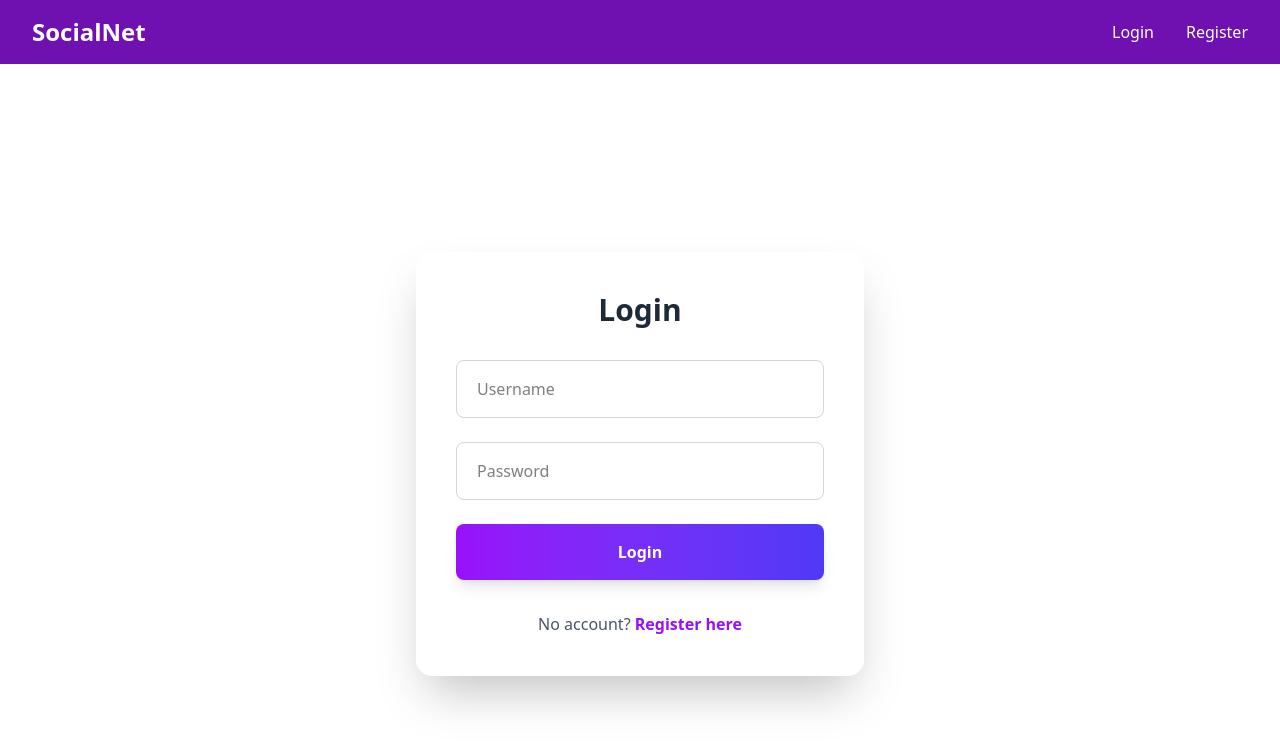
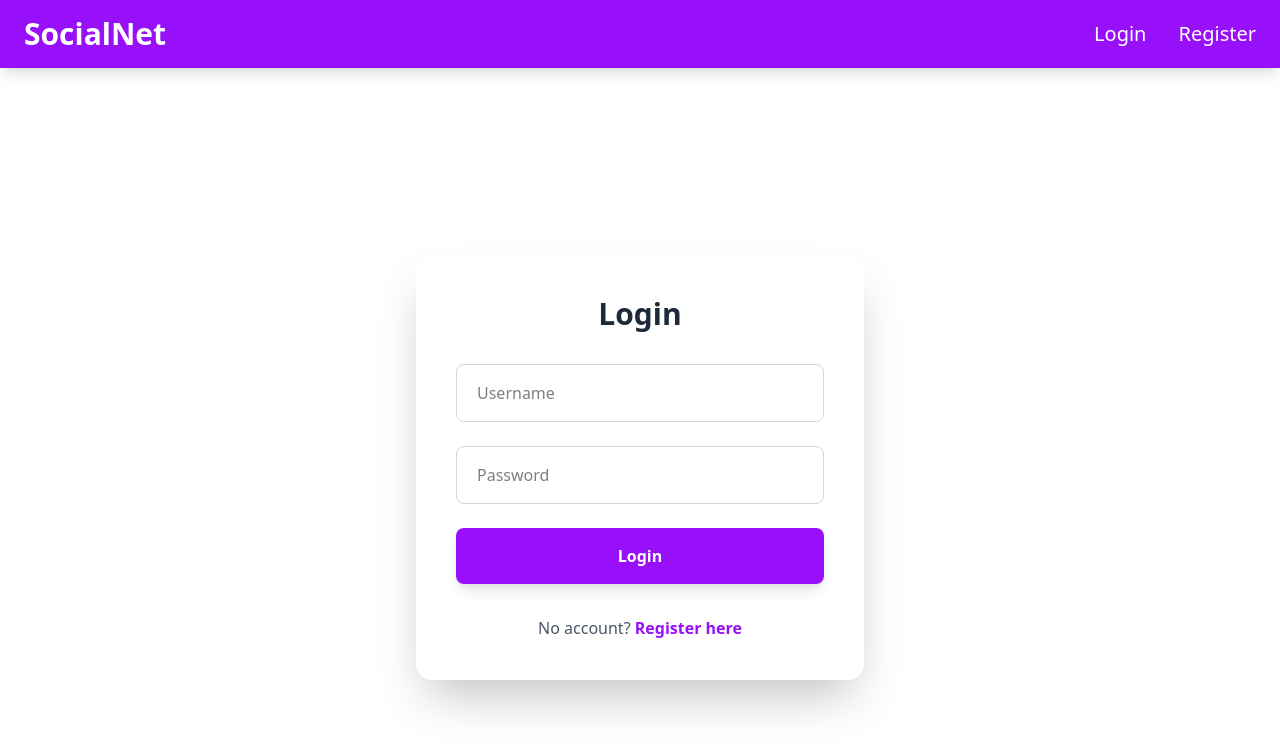
Before and after one commit to SajagGautam/SocialNetMiniProject, a React app in the folder Frontend/: page /login in a window 1280 px wide. Shown: the top 752 px of the page. Built offline with nearby package versions, Linux system fonts and the light colour scheme; the HTML template or start-up script is replaced by a standard one.

Commit message:
Navigation Error Again

```diff
--- a/Frontend/src/components/NavBar.jsx
+++ b/Frontend/src/components/NavBar.jsx
@@ -6,40 +6,47 @@ const Navbar = () => {
   const { user, logout } = useContext(AuthContext);
   const navigate = useNavigate();
 
+  const handleLogout = () => {
+    logout();
+    navigate("/login");
+  };
+
   return (
-    <nav className="bg-purple-800">
-      <div className="max-w-7xl mx-auto px-4 sm:px-6 lg:px-8">
-        <div className="flex justify-between items-center h-16">
-          <Link to="/" className="text-white text-2xl font-bold">
+    <nav className="bg-purple-600 shadow-lg">
+      <div className="max-w-7xl mx-auto px-6 py-4 flex justify-between items-center">
+        <Link to="/" className="text-white text-3xl font-bold">
           SocialNet
         </Link>
+
         <div className="flex items-center space-x-8">
           {user ? (
             <>
-                <Link to="/" className="text-white hover:text-gray-200 transition">
+              <Link to="/" className="text-white text-xl font-medium hover:text-purple-200 transition">
                 Feed
               </Link>
-                <Link to={`/profile/${user.id}`} className="text-white hover:text-gray-200 transition">
+              <Link
+                to={`/profile/${user.id}`}
+                className="text-white text-xl font-medium hover:text-purple-200 transition"
+              >
                 Profile
               </Link>
               <button
-                  onClick={() => { logout(); navigate("/login"); }}
-                  className="bg-white text-purple-600 px-6 py-2 rounded-full font-semibold hover:bg-gray-100 transition"
+                onClick={handleLogout}
+                className="bg-white text-purple-600 px-8 py-3 rounded-full font-bold hover:bg-gray-100 transition shadow-md"
               >
                 Logout
               </button>
             </>
           ) : (
             <>
-                <Link to="/login" className="text-white hover:text-gray-200 transition">
+              <Link to="/login" className="text-white text-xl font-medium hover:text-purple-200 transition">
                 Login
               </Link>
-                <Link to="/register" className="text-white hover:text-gray-200 transition">
+              <Link to="/register" className="text-white text-xl font-medium hover:text-purple-200 transition">
                 Register
               </Link>
             </>
           )}
-          </div>
         </div>
       </div>
     </nav>
--- a/Frontend/src/context/AuthContext.jsx
+++ b/Frontend/src/context/AuthContext.jsx
@@ -13,7 +13,9 @@ export const AuthProvider = ({ children }) => {
     try {
       const decoded = jwtDecode(token);
       setUser({ id: decoded.id });
-      } catch {}
+    } catch (err) {
+      localStorage.removeItem("token");
+    }
   }
 }, []);
 
--- a/Frontend/src/pages/Login.jsx
+++ b/Frontend/src/pages/Login.jsx
@@ -63,7 +63,7 @@ const Login = () => {
           />
           <button
             type="submit"
-            className="w-full bg-gradient-to-r from-purple-600 to-indigo-600 text-white font-bold py-4 rounded-lg hover:opacity-90 transition shadow-lg"
+            className="w-full bg-purple-600 text-white font-bold py-4 rounded-lg hover:opacity-90 transition shadow-lg"
           >
             Login
           </button>
```
Lines whose indentation alone changed are shown as unchanged.
